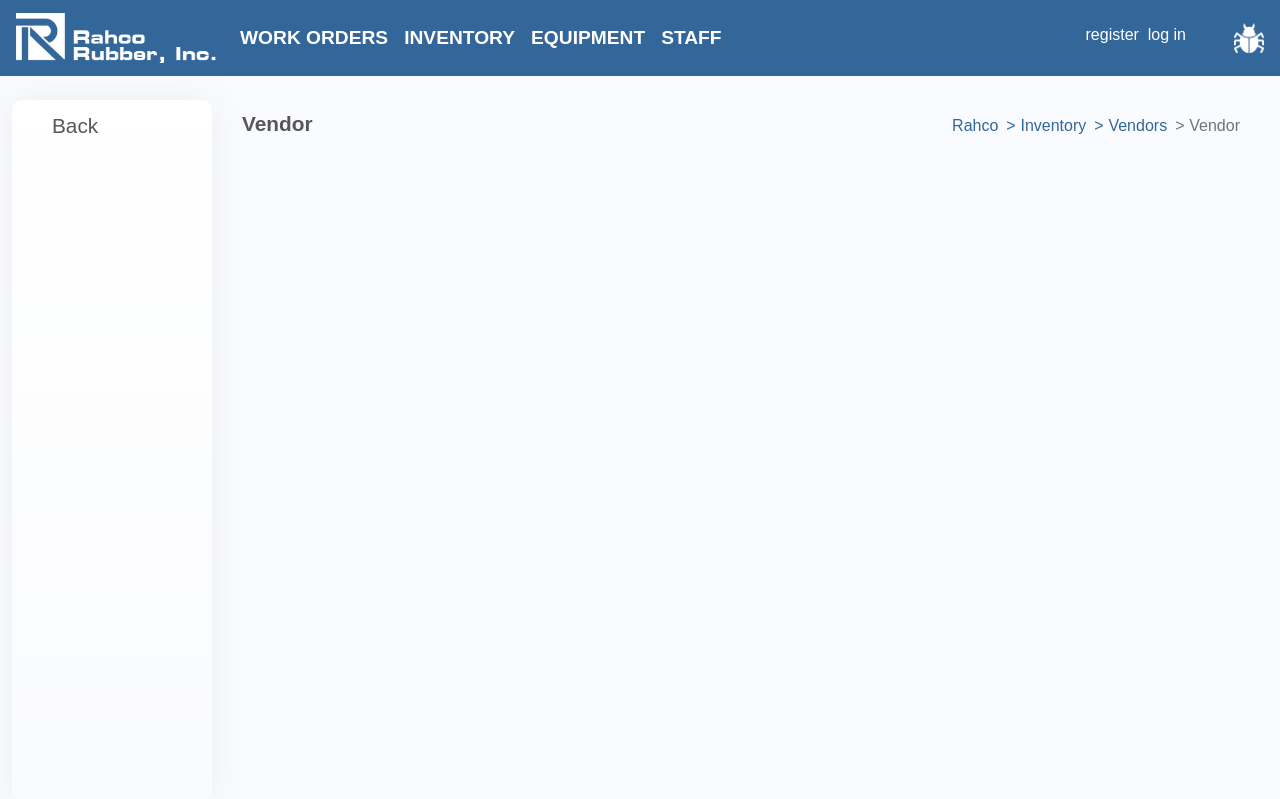
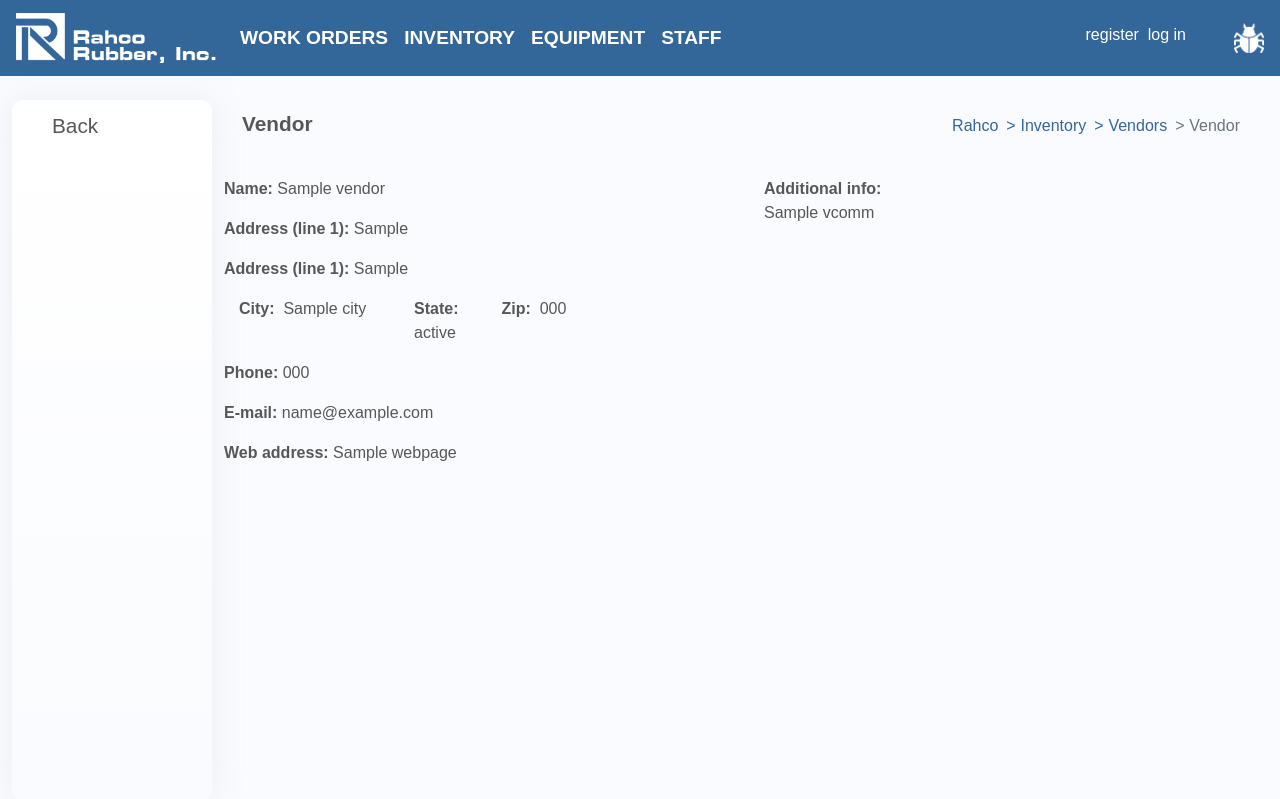
Before and after one commit to gunnerson/zERP, a Django app: template invent/templates/invent/vendor_detail.html in a window 1280 px wide. Shown: the top 799 px of the page. Run offline with Django 3.2, Linux system fonts and the light colour scheme; the template is opened without the code that fills it: most values are stand-ins (such as "Sample title", 1, 10 or a date in 2020); parts of the project's set-up code (start-up, migrations or seed data) failed here and were passed over; some libraries are stand-ins or nearby versions.

Commit message:
Added vendor edit form

```diff
--- a/invent/templates/invent/part_list.html
+++ b/invent/templates/invent/part_list.html
@@ -7,7 +7,8 @@
       <a href="{% url 'invent:new_part' %}" class="side-menu-link" role="button">+ New part</a>
     </li>
     <li>
-      <a href="{% url 'invent:new_vendor' %}" class="side-menu-link" role="button">+ New vendor</a>
+      <a href="{% url 'invent:vendor-list' %}" class="side-menu-link" role="button">Vendors</a>
+    </li>
   </ul>
 
 {% endblock left-menu %}
--- a/invent/templates/invent/vendor_detail.html
+++ b/invent/templates/invent/vendor_detail.html
@@ -6,8 +6,13 @@
 
   <ul>
     <li>
-      <a href="{% url 'invent:partlist' %}" class="side-menu-link" role="button">Back</a>
+      <a href="{% url 'invent:vendor-list' %}" class="side-menu-link" role="button">Back</a>
     </li>
+    {% if request.user|has_group:"maintenance" %}
+      <li>
+        <a href="{% url 'invent:edit_vendor' vendor.id %}" role="button" class="side-menu-link">Edit</a>
+      </li>
+    {% endif %}
   </ul>
 
 {% endblock left-menu %}
@@ -18,7 +23,7 @@
   <ol class="breadcrumb m-0">
       <li class="breadcrumb-item"><a href="{% url 'mtn:index' %}">Rahco</a></li>
       <li class="breadcrumb-item"><a href="{% url 'invent:partlist' %}">Inventory</a></li>
-      <li class="breadcrumb-item"><a href="">Vendors</a></li>
+      <li class="breadcrumb-item"><a href="{% url 'invent:vendor-list' %}">Vendors</a></li>
       <li class="breadcrumb-item active">Vendor</li>
   </ol>
 </div>
@@ -28,8 +33,52 @@
 
 {% block content %}
 
-  {% if request.user|has_group:"maintenance" %}
-    <a href="." role="button" class="btn btn-rahco">Edit</a>
-  {% endif %}
+<div class="row">
+  <div class="col">
+    <div class="row">
+      <b>Name:&nbsp;</b>
+      <p>{{ vendor.name }}
+    </div>
+    <div class="row">
+      <b>Address (line 1):&nbsp;</b>
+      <p>{{ vendor.addr1|default_if_none:"&nbsp;" }}
+    </div>
+    <div class="row">
+      <b>Address (line 1):&nbsp;</b>
+      <p>{{ vendor.addr2|default_if_none:"&nbsp;" }}
+    </div>
+    <div class="row">
+      <div class="col-4">
+        <b>City:&nbsp;</b>
+        {{ vendor.city|default_if_none:"&nbsp;" }}
+      </div>
+      <div class="col-2">
+        <b>State:&nbsp;</b>
+       {{ vendor.state|default_if_none:"&nbsp;" }}
+      </div>
+      <div class="col-3">
+        <b>Zip:&nbsp;</b>
+       {{ vendor.zipcode|default_if_none:"&nbsp;" }}
+      </div>
+    </div>
+    <div class="row mt-3">
+      <b>Phone:&nbsp;</b>
+      <p>{{ vendor.phone|default_if_none:"&nbsp;" }}
+    </div>
+    <div class="row">
+      <b>E-mail:&nbsp;</b>
+      <p>{{ vendor.email|default_if_none:"&nbsp;" }}
+    </div>
+    <div class="row">
+      <b>Web address:&nbsp;</b>
+      <a href="{{ vendor.webpage }}"><p>{{ vendor.webpage|default_if_none:"&nbsp;" }}</a>
+    </div>
+  </div>
+  <div class="col">
+    <b>Additional info:&nbsp;</b>
+    <p>{{ vendor.vcomm|default_if_none:"&nbsp;" }}</p>
+  </div>
+</div>
+
 
 {% endblock content %}
--- a/invent/urls.py
+++ b/invent/urls.py
@@ -5,8 +5,10 @@ from invent.views import (
     PartCreateView,
     PartDetailView,
     PartUpdateView,
+    VendorListView,
     VendorCreateView,
     VendorDetailView,
+    VendorUpdateView,
     UsedPartListView,
 )
 
@@ -18,10 +20,13 @@ urlpatterns = [
     path('inventory/part/<int:pk>/edit', PartUpdateView.as_view(),
          name='edit_part'),
     path('inventory/new_part/', PartCreateView.as_view(), name='new_part'),
+    path('inventory/vendors/', VendorListView.as_view(), name='vendor-list'),
     path('inventory/new_vendor/', VendorCreateView.as_view(),
          name='new_vendor'),
     path('inventory/vendor/<int:pk>', VendorDetailView.as_view(),
          name='vendor'),
+    path('inventory/vendor/<int:pk>/edit', VendorUpdateView.as_view(),
+         name='edit_vendor'),
     path('inventory/used_parts/', UsedPartListView.as_view(),
          name='usedpartlist'),
 
```
Also changed, not shown: invent/templates/invent/vendor_list.html (added, +73 -0 lines), invent/templates/invent/vendor_update_form.html (added, +63 -0 lines), invent/views.py (+14 -0 lines).
